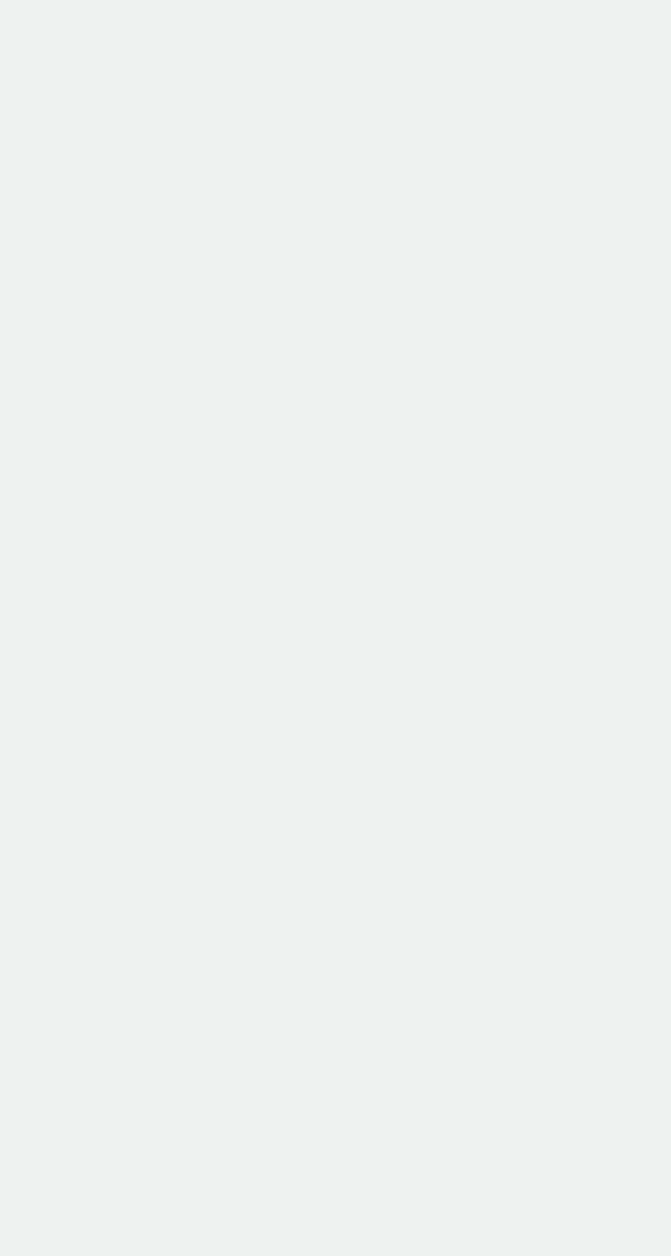
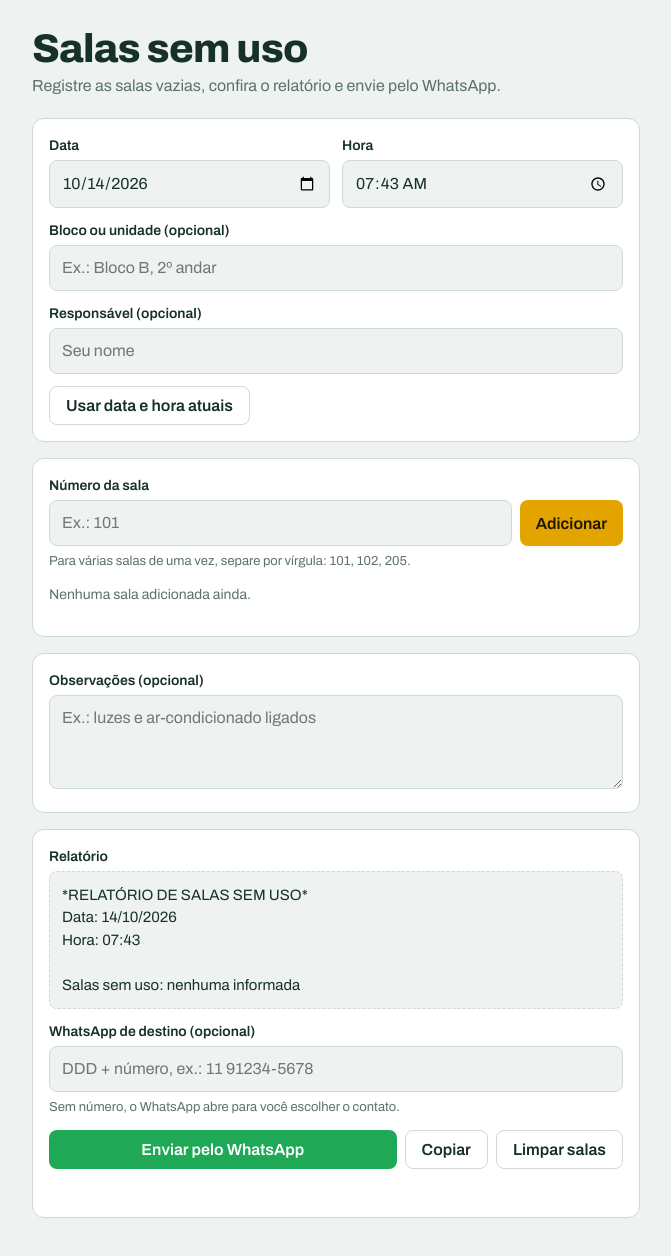
Before and after one commit to rubenbruno89/relatorio-de-sala, a plain HTML site: page index.html in a window 1280 px wide. Shown: the whole page, without its empty margins (304-975 px from the left). Before the commit the page ends 800 px from the top, so only its background shows below. Drawn offline with Linux system fonts and the light colour scheme.

Commit message:
Implement room registration form in index.html
Added HTML structure for room registration and reporting.

```diff
--- a/index.html
+++ b/index.html
@@ -34,3 +34,159 @@ button,.btn{font:600 16px Archivo,sans-serif;border:0;border-radius:8px;padding:
 .chip button{background:none;color:var(--mute);padding:2px 8px;font-size:18px;line-height:1}
 .empty{color:var(--mute);font-size:14px;margin:0}
 pre{white-space:pre-wrap;word-break:break-word;font:400 15px/1.5 Archivo,sans-serif;margin:0;background:var(--bg);border:1px dashed var(--line);border-radius:8px;padding:12px}
+.actions{display:flex;flex-wrap:wrap;gap:8px;margin-top:12px}
+.toast{color:var(--ok);font-weight:600;min-height:24px;margin:8px 0 0}
+</style>
+</head>
+<body>
+<main>
+<h1>Salas sem uso</h1>
+<p class="sub">Registre as salas vazias, confira o relatório e envie pelo WhatsApp.</p>
+
+<section class="card" aria-label="Dados do relatório">
+<div class="row">
+<div class="field"><label for="data">Data</label><input type="date" id="data"></div>
+<div class="field"><label for="hora">Hora</label><input type="time" id="hora"></div>
+</div>
+<div class="field"><label for="local">Bloco ou unidade (opcional)</label><input id="local" placeholder="Ex.: Bloco B, 2º andar"></div>
+<div class="field"><label for="resp">Responsável (opcional)</label><input id="resp" placeholder="Seu nome"></div>
+<button type="button" class="ghost" id="agora">Usar data e hora atuais</button>
+</section>
+
+<section class="card" aria-label="Salas">
+<label for="sala">Número da sala</label>
+<div class="add">
+<input id="sala" inputmode="text" placeholder="Ex.: 101" autocomplete="off">
+<button type="button" class="primary" id="add">Adicionar</button>
+</div>
+<p class="hint">Para várias salas de uma vez, separe por vírgula: 101, 102, 205.</p>
+<div class="chips" id="chips" aria-live="polite"></div>
+</section>
+
+<section class="card" aria-label="Observações">
+<label for="obs">Observações (opcional)</label>
+<textarea id="obs" rows="3" placeholder="Ex.: luzes e ar-condicionado ligados"></textarea>
+</section>
+
+<section class="card" aria-label="Relatório e envio">
+<label>Relatório</label>
+<pre id="saida"></pre>
+<div class="field" style="margin-top:12px">
+<label for="fone">WhatsApp de destino (opcional)</label>
+<input id="fone" type="tel" inputmode="tel" placeholder="DDD + número, ex.: 11 91234-5678">
+<p class="hint">Sem número, o WhatsApp abre para você escolher o contato.</p>
+</div>
+<div class="actions">
+<a class="btn wa" id="wa" target="_blank" rel="noopener">Enviar pelo WhatsApp</a>
+<button type="button" class="ghost" id="copiar">Copiar</button>
+<button type="button" class="ghost" id="limpar">Limpar salas</button>
+</div>
+<p class="toast" id="toast" role="status"></p>
+</section>
+</main>
+
+<script>
+(function(){
+var salas=[];
+var $=function(id){return document.getElementById(id)};
+var KEY="salas-sem-uso-v1";
+
+function pad(n){return String(n).padStart(2,"0")}
+function agora(){
+  var d=new Date();
+  $("data").value=d.getFullYear()+"-"+pad(d.getMonth()+1)+"-"+pad(d.getDate());
+  $("hora").value=pad(d.getHours())+":"+pad(d.getMinutes());
+  atualizar();
+}
+function dataBR(v){var p=v.split("-");return p.length===3?p[2]+"/"+p[1]+"/"+p[0]:v}
+
+function texto(){
+  var l=[];
+  l.push("*RELATÓRIO DE SALAS SEM USO*");
+  l.push("Data: "+($("data").value?dataBR($("data").value):"—"));
+  l.push("Hora: "+($("hora").value||"—"));
+  if($("local").value.trim())l.push("Local: "+$("local").value.trim());
+  l.push("");
+  if(salas.length){
+    l.push("Salas sem uso ("+salas.length+"): "+salas.join(", "));
+  }else{
+    l.push("Salas sem uso: nenhuma informada");
+  }
+  if($("obs").value.trim()){l.push("");l.push("Obs.: "+$("obs").value.trim())}
+  if($("resp").value.trim()){l.push("");l.push("Responsável: "+$("resp").value.trim())}
+  return l.join("\n");
+}
+
+function fone(){
+  var d=$("fone").value.replace(/\D/g,"");
+  if(!d)return "";
+  if(d.length<=11&&d.indexOf("55")!==0)d="55"+d;
+  return d;
+}
+
+function desenhar(){
+  var c=$("chips");c.innerHTML="";
+  if(!salas.length){var p=document.createElement("p");p.className="empty";p.textContent="Nenhuma sala adicionada ainda.";c.appendChild(p);return}
+  salas.forEach(function(s,i){
+    var el=document.createElement("span");el.className="chip";
+    el.appendChild(document.createTextNode("Sala "+s));
+    var b=document.createElement("button");b.type="button";b.textContent="×";
+    b.setAttribute("aria-label","Remover sala "+s);
+    b.onclick=function(){salas.splice(i,1);atualizar()};
+    el.appendChild(b);c.appendChild(el);
+  });
+}
+
+function salvar(){
+  try{localStorage.setItem(KEY,JSON.stringify({salas:salas,local:$("local").value,resp:$("resp").value,fone:$("fone").value}))}catch(e){}
+}
+
+function atualizar(){
+  desenhar();
+  var t=texto();
+  $("saida").textContent=t;
+  $("wa").href="https://wa.me/"+fone()+"?text="+encodeURIComponent(t);
+  salvar();
+}
+
+function adicionar(){
+  var v=$("sala").value.split(/[,;\n]+/).map(function(x){return x.trim()}).filter(Boolean);
+  var dup=0;
+  v.forEach(function(x){
+    if(salas.some(function(s){return s.toLowerCase()===x.toLowerCase()}))dup++;
+    else salas.push(x);
+  });
+  salas.sort(function(a,b){return a.localeCompare(b,"pt-BR",{numeric:true})});
+  $("sala").value="";$("sala").focus();
+  msg(dup?"Sala já estava na lista.":"");
+  atualizar();
+}
+
+var tm;
+function msg(t){var e=$("toast");e.textContent=t;clearTimeout(tm);if(t)tm=setTimeout(function(){e.textContent=""},2500)}
+
+$("add").onclick=adicionar;
+$("sala").addEventListener("keydown",function(e){if(e.key==="Enter"){e.preventDefault();adicionar()}});
+$("agora").onclick=agora;
+$("limpar").onclick=function(){salas=[];msg("Lista de salas limpa.");atualizar()};
+$("copiar").onclick=function(){
+  var t=texto();
+  function ok(){msg("Relatório copiado.")}
+  if(navigator.clipboard&&navigator.clipboard.writeText){navigator.clipboard.writeText(t).then(ok,fallback)}else fallback();
+  function fallback(){
+    var ta=document.createElement("textarea");ta.value=t;document.body.appendChild(ta);ta.select();
+    try{document.execCommand("copy");ok()}catch(e){msg("Não foi possível copiar.")}
+    document.body.removeChild(ta);
+  }
+};
+["data","hora","local","resp","obs","fone"].forEach(function(id){$(id).addEventListener("input",atualizar)});
+
+try{
+  var s=JSON.parse(localStorage.getItem(KEY)||"null");
+  if(s){salas=s.salas||[];$("local").value=s.local||"";$("resp").value=s.resp||"";$("fone").value=s.fone||""}
+}catch(e){}
+agora();
+})();
+</script>
+</body>
+</html>
```
